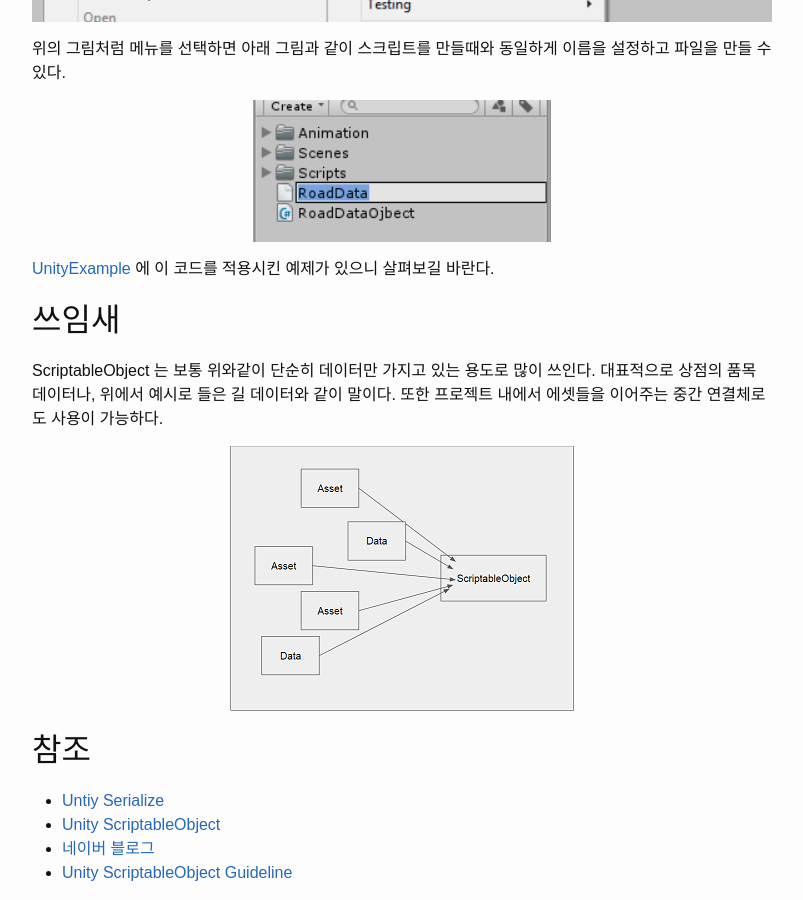
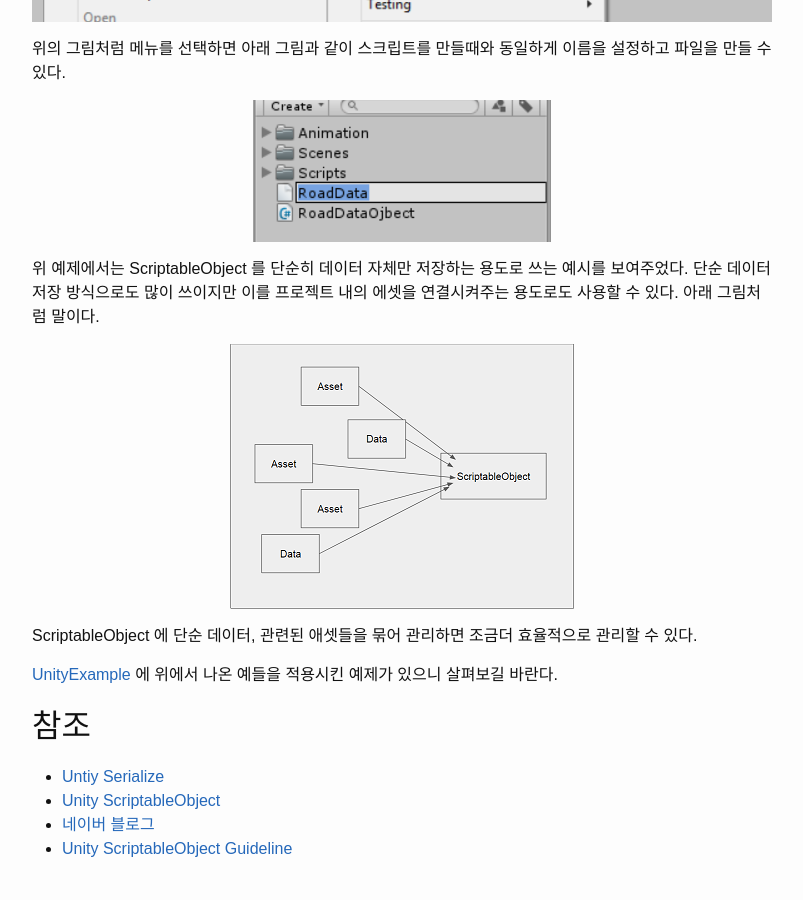
Before and after one commit to suhyeokkim/suhyeokkim.github.io, a Jekyll site: the page built from _posts/2017-04-09-using-scriptable-object.md, in a window 1280 px wide and 900 px high, scrolled down 2668 px. Shown: the whole window, without its empty margins (238-1041 px from the left). Built offline with Jekyll 4.4.1, drawn with Linux system fonts in a browser that asks for light colours; comment, search, counter and statistics services are not loaded.

Commit message:
Update post : scriptable object

```diff
--- a/_posts/2017-04-09-using-scriptable-object.md
+++ b/_posts/2017-04-09-using-scriptable-object.md
@@ -31,7 +31,6 @@ Map 은 Prefab 단위로 구성되어 있었는데, Map Prefab 에는 플레이
 ScriptableObject 는 Inspector 에 존재하는 데이터 에셋의 종류 중 하나다. Prefab 처럼 그 자체를 복사할 수 없고, 단지 독립적으로 존재한다. 그래서 ScriptableObject 를 참조해서 데이터에 접근할 수 있다. 이름처럼 스크립트에서 ScriptableObject 라는 클래스를 상속받아 활용하며 데이터 직렬화를 지원하기 때문에 컴포넌트 스크립팅 처럼 데이터를 저장하여 사용가능하다. 시작할 때 언급한 길 정보를 ScriptableObject 로 직접 만들어 보았다.
 
 {% highlight c# lineos %}
-
 using UnityEngine;
 
 [CreateAssetMenu(fileName = "RoadData", menuName = "Examples/RoadData")]
@@ -47,7 +46,6 @@ public class RoadDataOjbect : ScriptableObject
     return roadPositionArray[idx];
   }
 }
-
 {% endhighlight %}
 
 위의 구현을 보면 필요한 데이터(위에서는 위치정보)를 저장하기만 한다. 스크립팅 방식은 저장할 데이터를 선언만 해주고, 그 데이터를 관리하는 코드만 짜주면 된다. 컴포넌트 스크립팅과 조금 다른점은 직접 행동하는 개체가 아니기 때문에 실제 게임 로직은 제외해서 코딩을 하게 된다.
@@ -62,13 +60,13 @@ public class RoadDataOjbect : ScriptableObject
 
 ![make scriptableObject inspector](/images/make_scriptableobject_inspector.png){: .center-image }
 
-[UnityExample](https://github.com/hrmrzizon/UnityExample) 에 이 코드를 적용시킨 예제가 있으니 살펴보길 바란다.
-
-## 쓰임새
-
-ScriptableObject 는 보통 위와같이 단순히 데이터만 가지고 있는 용도로 많이 쓰인다. 대표적으로 상점의 품목 데이터나, 위에서 예시로 들은 길 데이터와 같이 말이다. 또한 프로젝트 내에서 에셋들을 이어주는 중간 연결체로도 사용이 가능하다.
+위 예제에서는 ScriptableObject 를 단순히 데이터 자체만 저장하는 용도로 쓰는 예시를 보여주었다. 단순 데이터 저장 방식으로도 많이 쓰이지만 이를 프로젝트 내의 에셋을 연결시켜주는 용도로도 사용할 수 있다. 아래 그림처럼 말이다.
 
 ![set of asset or data](/images/set_scriptableobject.png){: .center-image }
+
+ScriptableObject 에 단순 데이터, 관련된 애셋들을 묶어 관리하면 조금더 효율적으로 관리할 수 있다.
+
+[UnityExample](https://github.com/hrmrzizon/UnityExample) 에 위에서 나온 예들을 적용시킨 예제가 있으니 살펴보길 바란다.
 
 ## 참조
 
```
